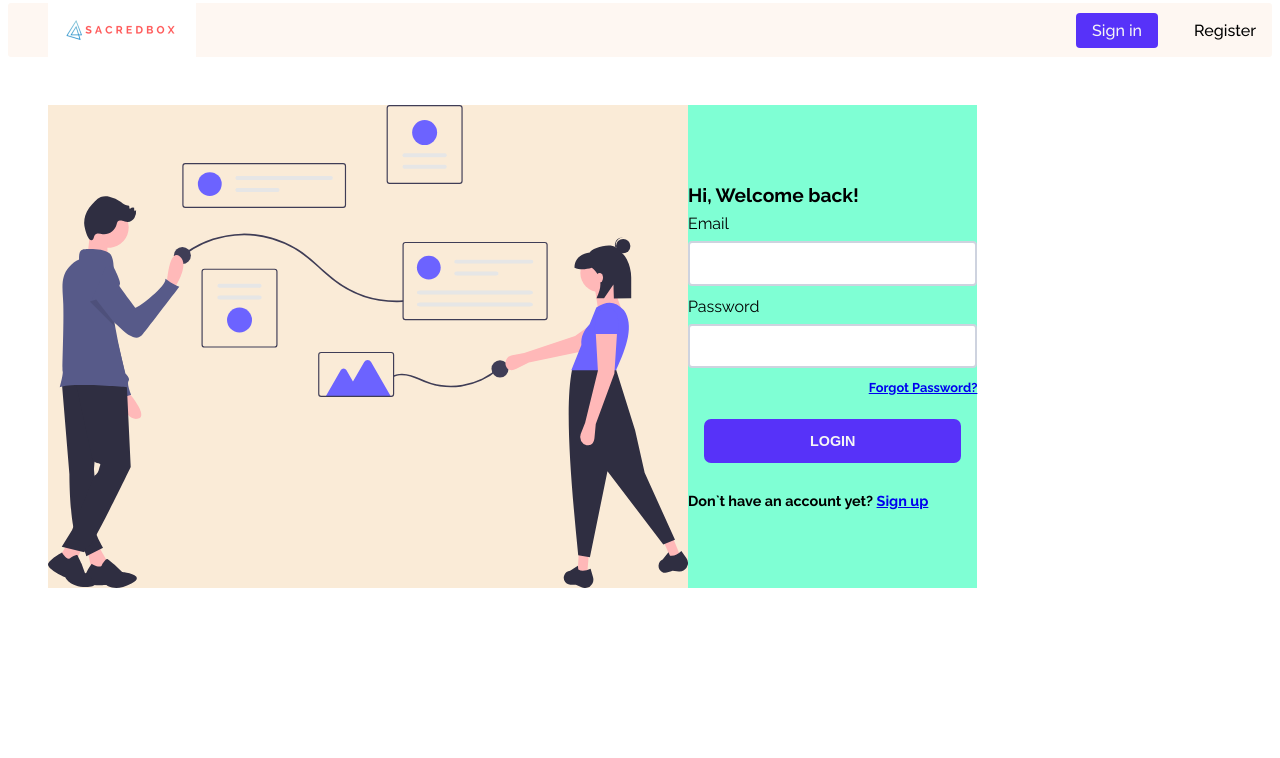
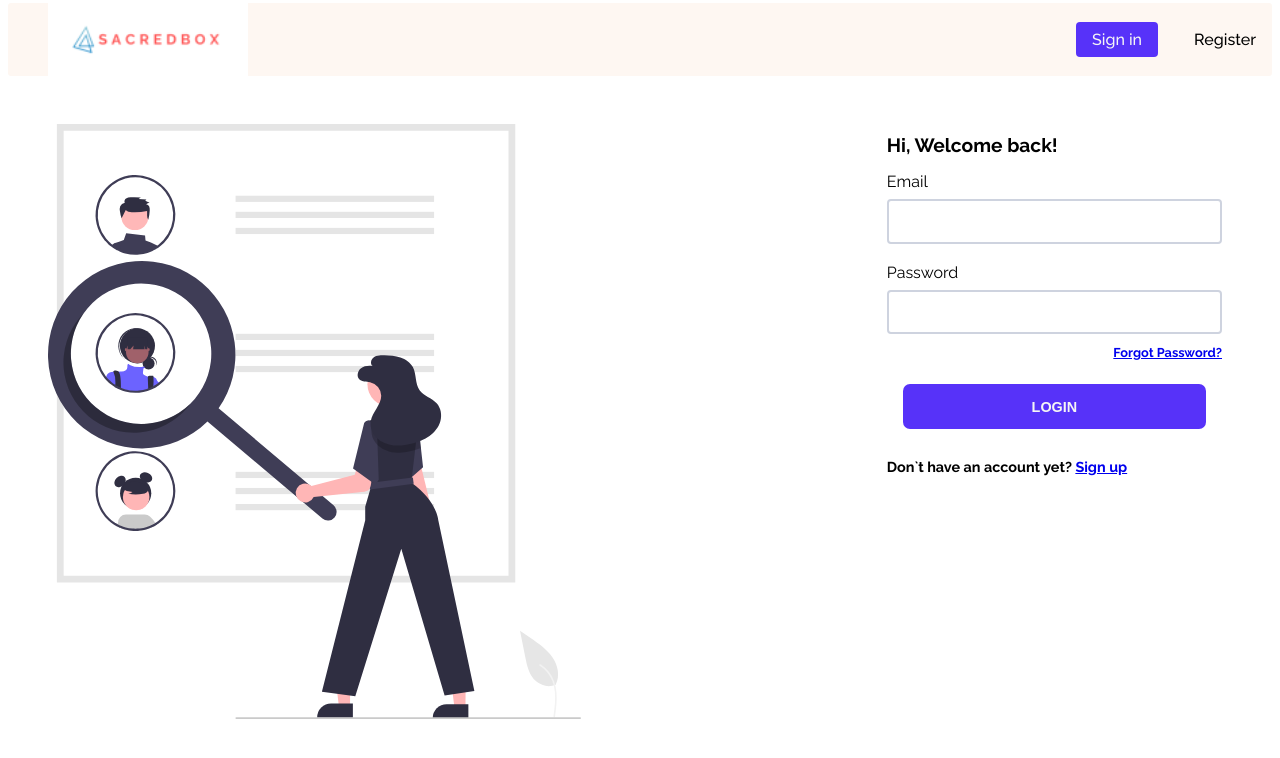
Before and after one commit to krishpri23/react-practice, a React (Vite) app: page /login in a window 1280 px wide. Shown: the top 758 px of the page. Built offline with nearby package versions, Linux system fonts and the light colour scheme.

Commit message:
Added banner imaege

```diff
--- a/src/App.jsx
+++ b/src/App.jsx
@@ -4,17 +4,17 @@ import { BrowserRouter, Routes, Route } from 'react-router-dom';
 import CreateAccount from './components/create-account';
 import UserSignup from './components/user-signup';
 import ProviderSignup from './components/provider-signup';
-import AppBar from './components/navbar';
+import './index.css'
+import NavBar from './components/navbar';
 
 function App() {
 
   return (
     <div className='App'>
       <BrowserRouter>
-        <AppBar />
+        <NavBar />
         <Routes>
-          <Route index element={<Login />} />
-          <Route path='login' element={<Login />} />
+          <Route path='/login' element={<Login />} />
           <Route path="create" element={<CreateAccount />} />
           <Route path="userSignup" element={<UserSignup />} />
           <Route path="providerSignup" element={<ProviderSignup />} />
--- a/src/components/login.jsx
+++ b/src/components/login.jsx
@@ -5,7 +5,7 @@ import './create-account'
 import { Link } from 'react-router-dom';
 import { useForm } from 'react-hook-form';
 import '../styles/login.css'
-import banner from '../assets/login.svg'
+import banner from '../assets/search.svg'
 
 
 function Login() {
@@ -50,6 +50,7 @@ function Login() {
                 <button id='btn' type='submit'> Login </button>
                 <h3> Don`t have an account yet? <Link to='/create'> Sign up </Link></h3>
             </form >
+
         </div >
     );
 }
--- a/src/components/navbar.jsx
+++ b/src/components/navbar.jsx
@@ -14,7 +14,6 @@ function AppBar() {
                     <li ><NavLink to='/login'>  Sign in </NavLink> </li>
                     <li ><NavLink to='/create'> Register </NavLink></li>
                 </ul>
-
             </nav>
         </header>
 
--- a/src/styles/login.css
+++ b/src/styles/login.css
@@ -1,21 +1,23 @@
 
 .login {
     display: flex;
-    max-width: 800px;
-    background-color: antiquewhite;
-    justify-content: space-evenly;
+    max-width: 1600px;
     margin: 3rem;
+    gap: 100px;
+    justify-content: space-between;
+
 }
+
 .login img {
-    width: 80%;
-    height: 60%;
+   width: 45%;
 }
 
 .login-form {
     display: flex;
     flex-direction: column;
-    justify-content: center;
-    background-color: aquamarine;
+    padding: 10px;
+    max-width: 1000px;
+    width: 30%;
 
 }
 
@@ -26,5 +28,5 @@ p > .forgot-password {
 }
 
 .form-control {
-    margin-top: 0.5rem;
+    margin-top: 1rem;
 }
--- a/src/styles/navbar.css
+++ b/src/styles/navbar.css
@@ -1,8 +1,5 @@
 
 @import '../index.css';
-
-
-
 
  ul {
     display: flex;
@@ -17,8 +14,8 @@
 
 ul > img {
     margin-right: auto;
+    width: 200px;
     /* mix-blend-mode: color-burn; */
-    background-blend-mode: normal ;
 }
 
 ul li a {
```
Also changed, not shown: src/assets/search.svg (added), 1 other file (tests, documents, lock files or other folders).
